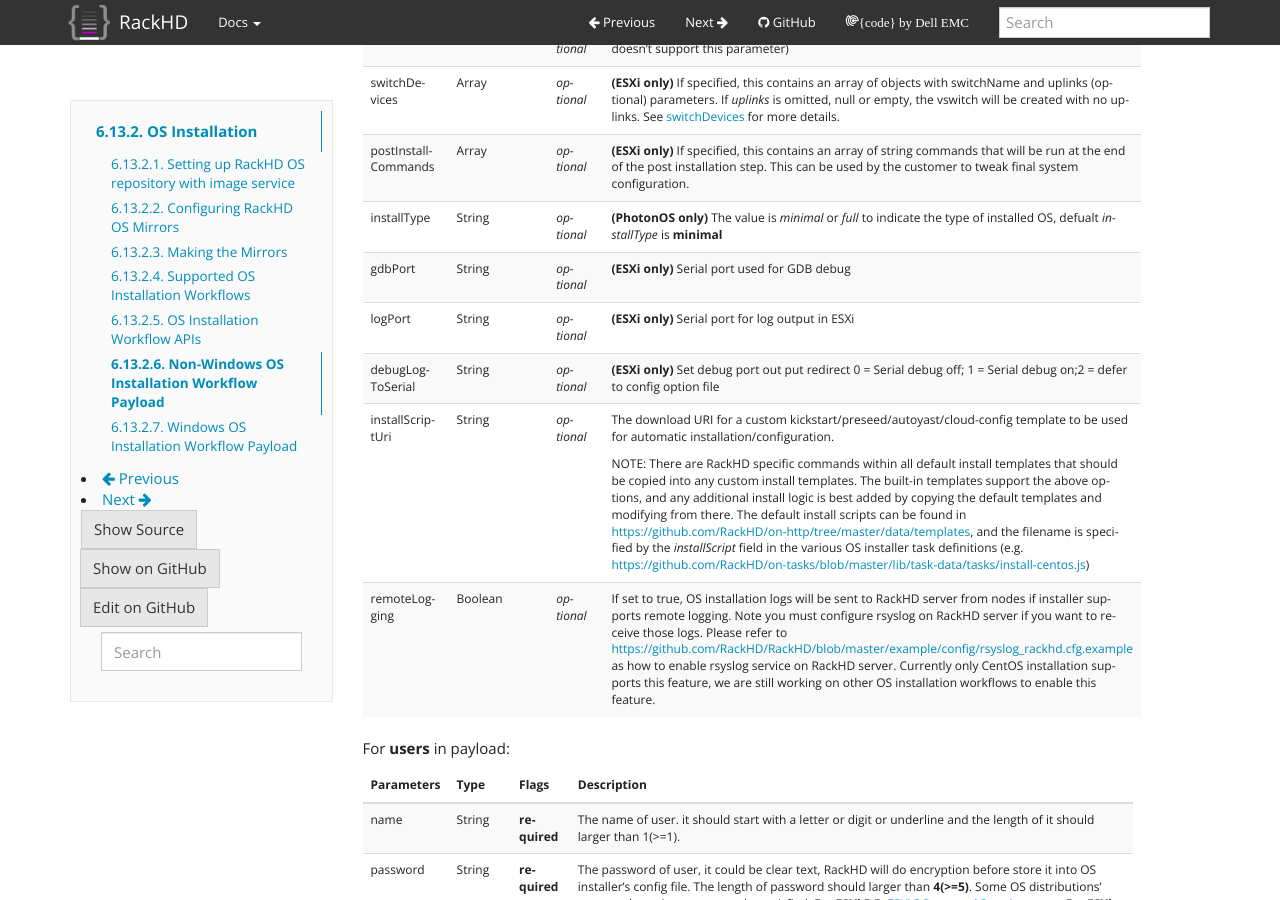
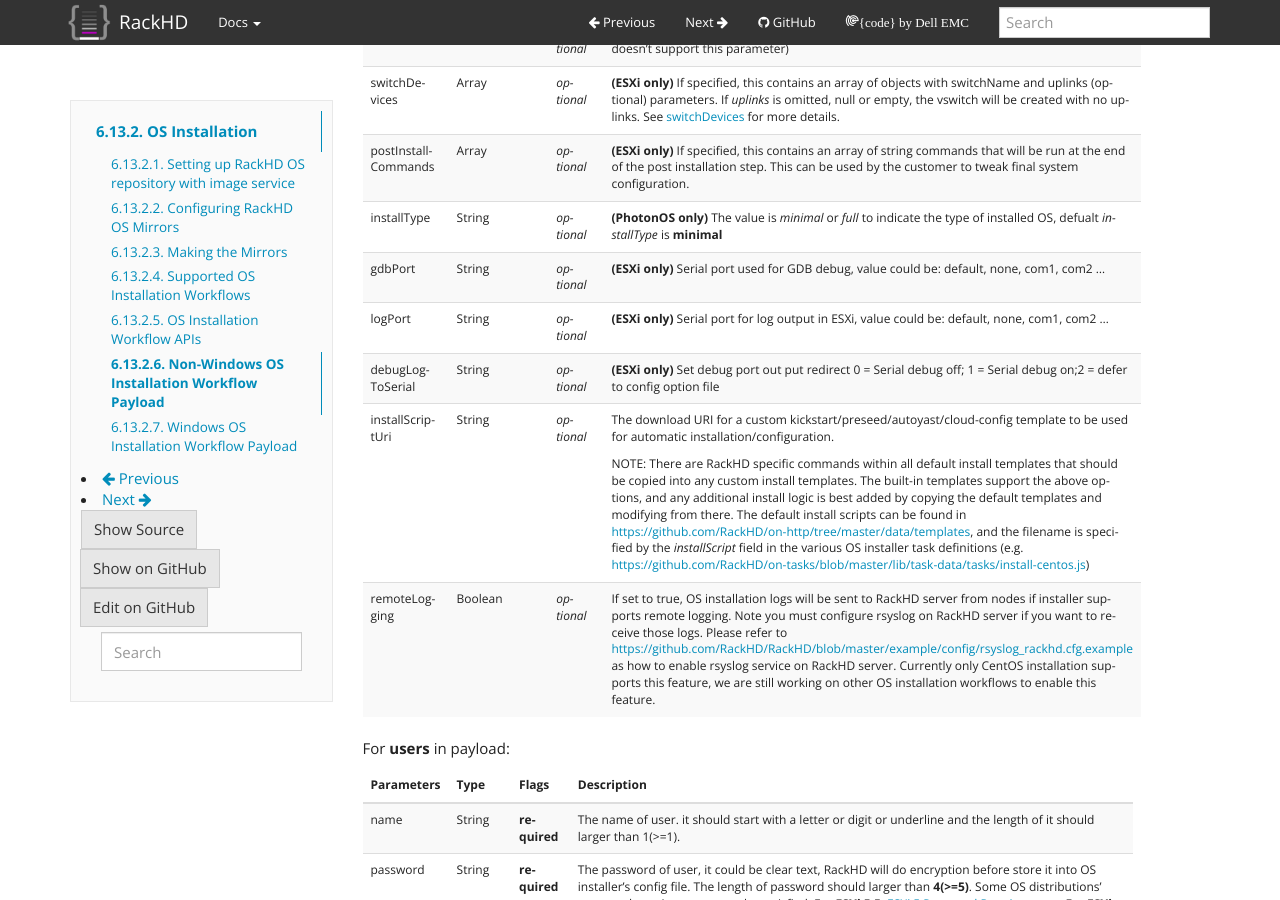
Before and after one commit to RackHD/docs, a Sphinx documentation site: the page built from docs/rackhd/install_os.rst, in a window 1280 px wide and 900 px high, scrolled down 7243 px. Built offline with Sphinx 7.4.7, drawn with Linux system fonts in a browser that asks for light colours.

Commit message:
Update install_os.rst
Update the example for com setting.

```diff
--- a/docs/rackhd/install_os.rst
+++ b/docs/rackhd/install_os.rst
@@ -250,8 +250,8 @@ kvm                 Boolean          *optional*   The value is *true* or *false*
 switchDevices       Array            *optional*   **(ESXi only)** If specified, this contains an array of objects with switchName and uplinks (optional) parameters. If *uplinks* is omitted, null or empty, the vswitch will be created with no uplinks. See switchDevices_ for more details.
 postInstallCommands Array            *optional*   **(ESXi only)** If specified, this contains an array of string commands that will be run at the end of the post installation step.  This can be used by the customer to tweak final system configuration.
 installType         String           *optional*   **(PhotonOS only)** The value is *minimal* or *full* to indicate the type of installed OS, defualt *installType* is **minimal**
-gdbPort             String           *optional*   **(ESXi only)** Serial port used for GDB debug
-logPort             String           *optional*   **(ESXi only)** Serial port for log output in ESXi
+gdbPort             String           *optional*   **(ESXi only)** Serial port used for GDB debug, value could be: default, none, com1, com2 ...
+logPort             String           *optional*   **(ESXi only)** Serial port for log output in ESXi, value could be: default, none, com1, com2 ...
 debugLogToSerial    String           *optional*   **(ESXi only)** Set debug port out put redirect 0 = Serial debug off; 1 = Serial debug on;2 = defer to config option file
 installScriptUri    String           *optional*   The download URI for a custom kickstart/preseed/autoyast/cloud-config template to be used for automatic installation/configuration.
 
```
